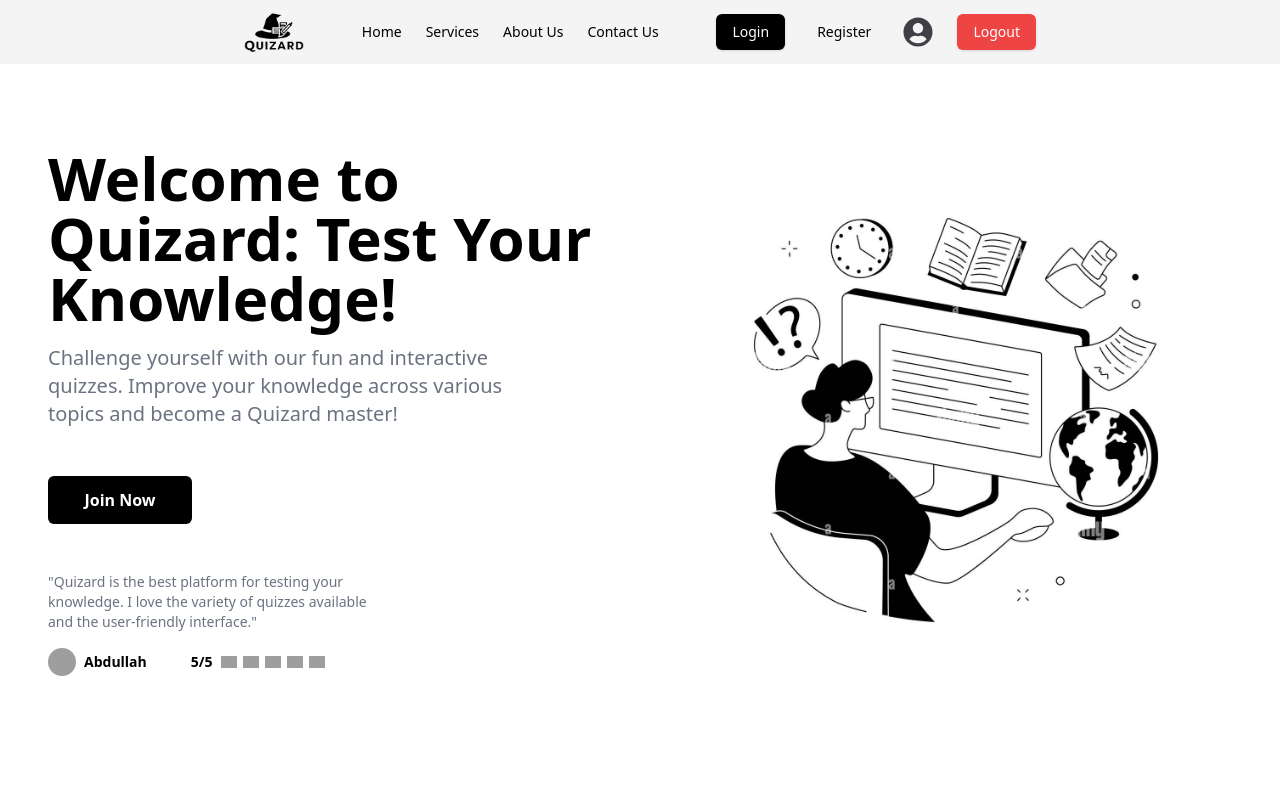
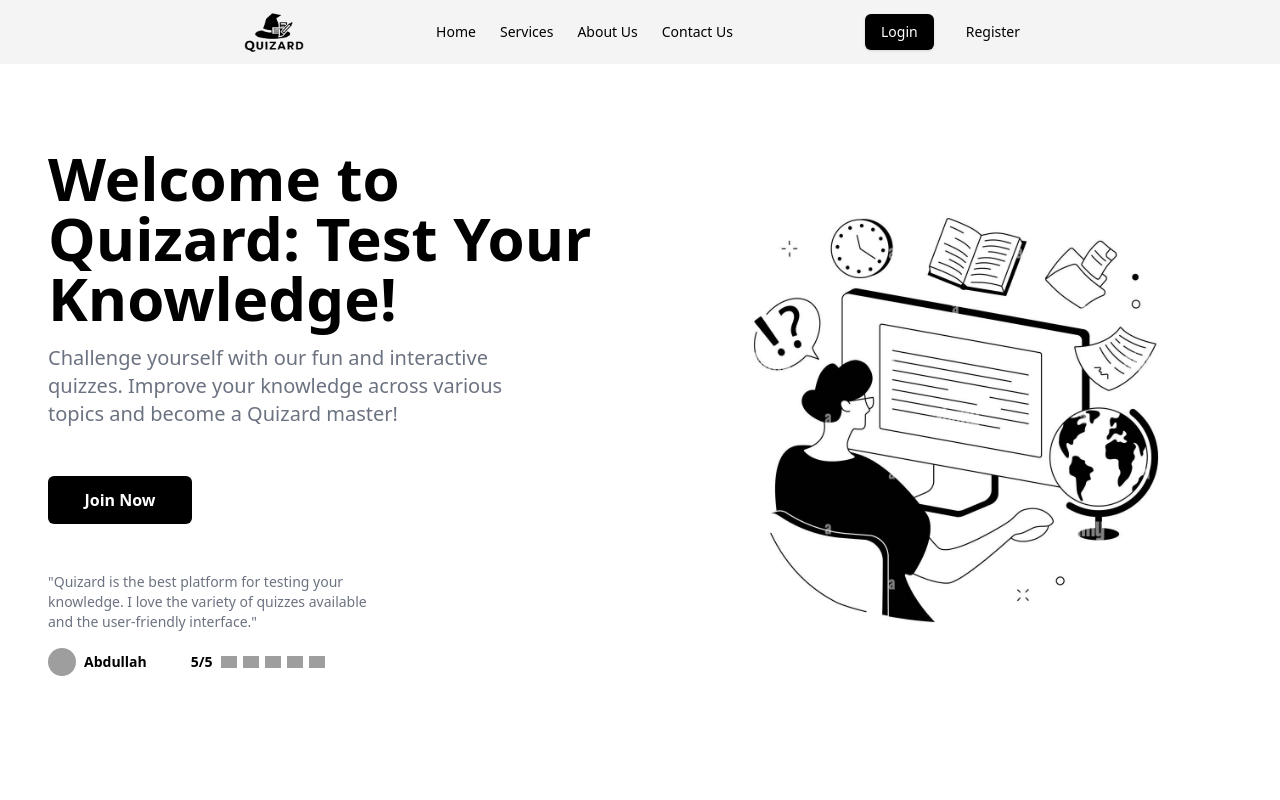
Before and after one commit to FadyMohyEl-Deen/Quizard, a Next.js app: page / in a window 1280 px wide. Shown: the top 800 px of the page. Built offline with nearby package versions, Linux system fonts and the light colour scheme; grey boxes are pictures that could not be loaded.

Commit message:
updated images w,h

```diff
--- a/app/components/NavBar.js
+++ b/app/components/NavBar.js
@@ -124,7 +124,7 @@ function NavBar() {
                 </Link>
               </div>
 
-              <div className="hidden  sm:flex gap-6 items-center">
+              {/* <div className="hidden  sm:flex gap-6 items-center">
                 <div className="sm:flex sm:gap-4">
                   <Link href={""}>
                     <FaUserCircle
@@ -142,7 +142,7 @@ function NavBar() {
                     Logout
                   </Link>
                 </div>
-              </div>
+              </div> */}
             </div>
 
             <div className="block md:hidden">
```
